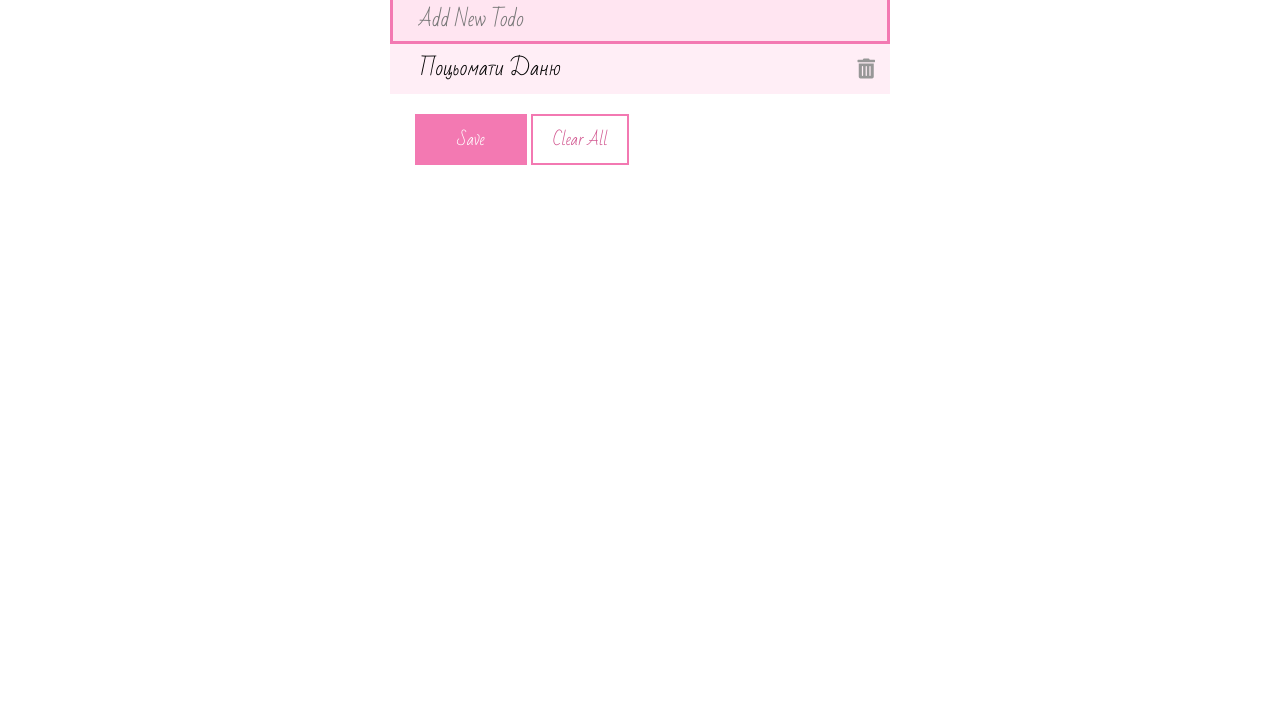
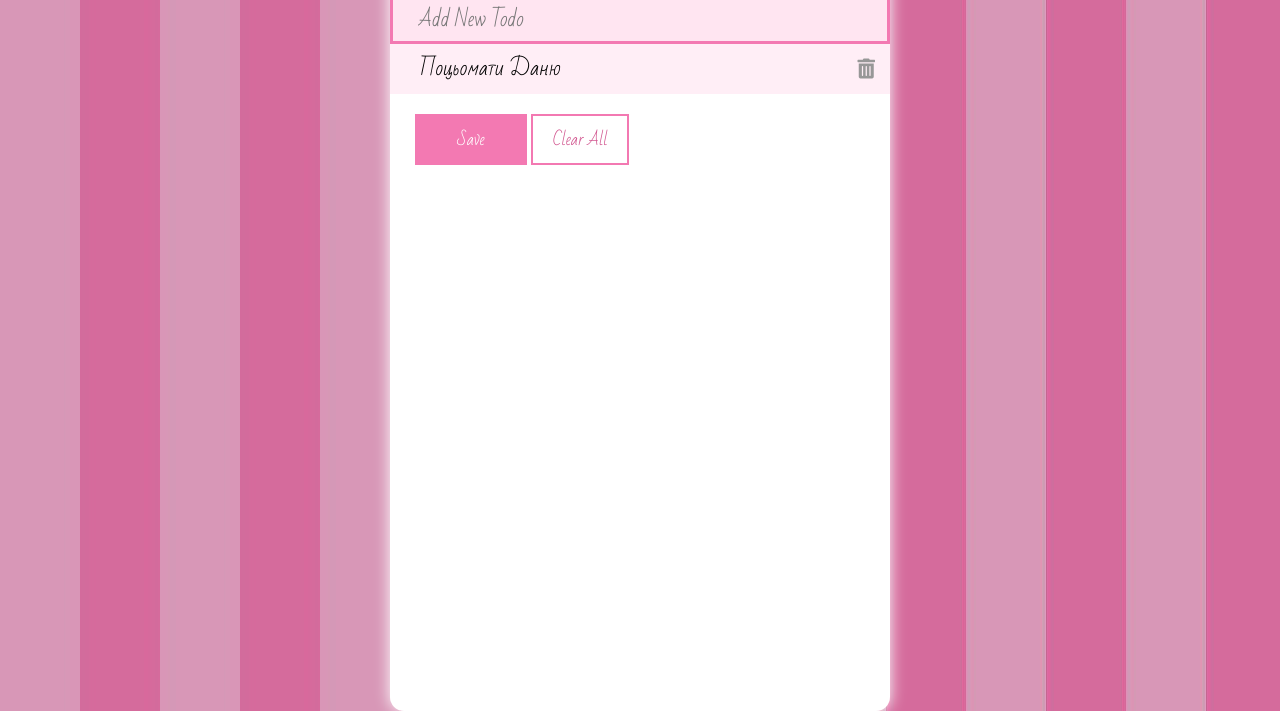
Before and after one commit to gagunets/my-portal, a plain HTML site: page index.html in a window 1280 px wide. Shown: the part 97-808 px from the top of the page. Drawn offline with Linux system fonts and the light colour scheme.

Commit message:
images fixing

```diff
--- a/css/todo.css
+++ b/css/todo.css
@@ -4,7 +4,7 @@ body, html {
 
 body {
     font-family: Bad Script;
-    background-image: url(img/back.jpg);
+    background-image: url(../img/back.jpg);
 }
 
 .header {
```
